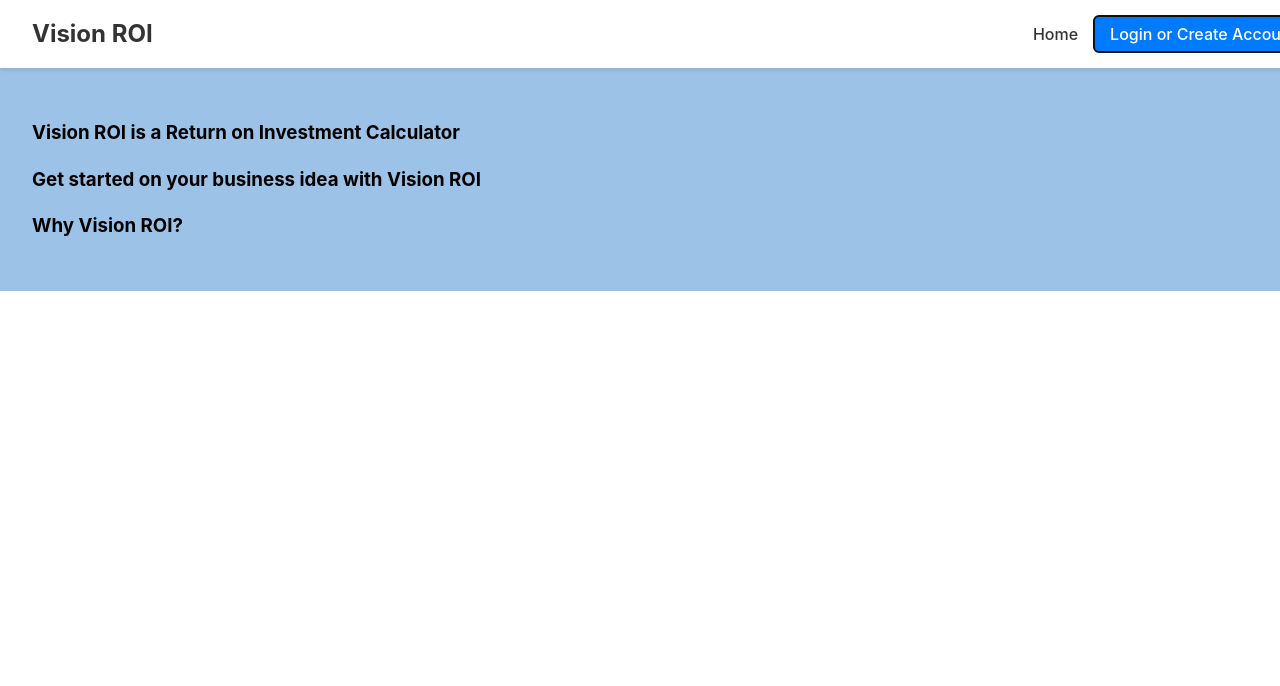
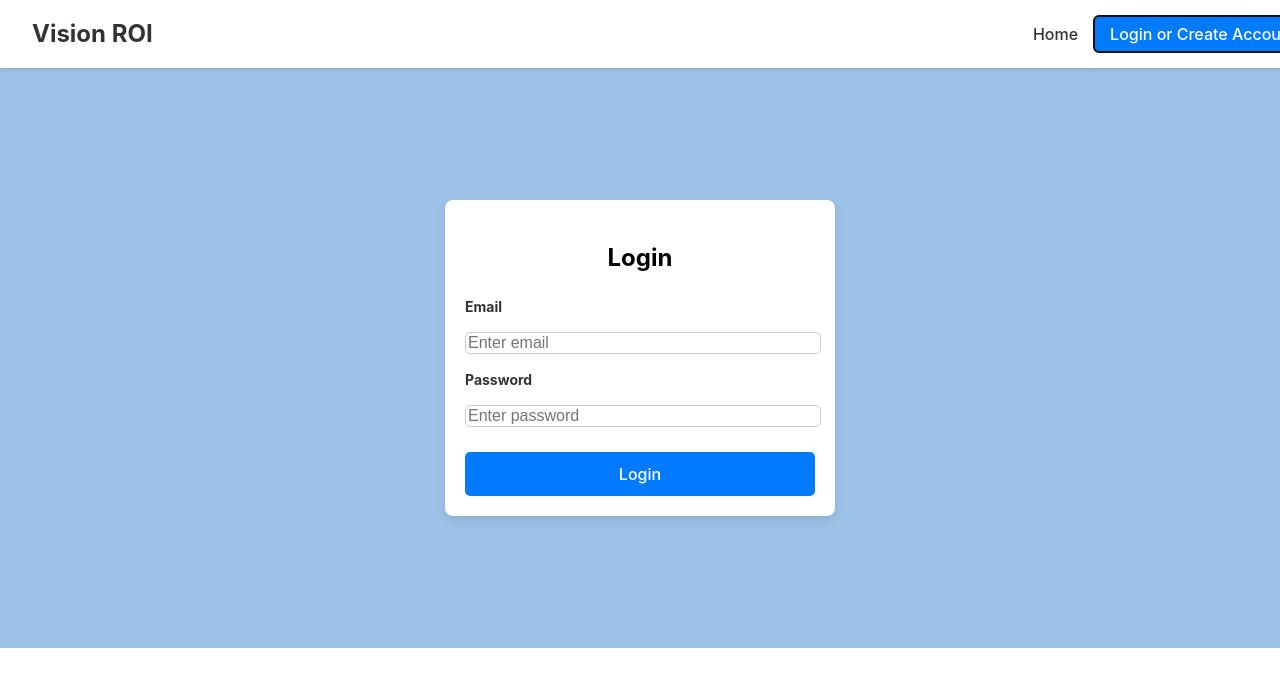
Before and after one commit to Bondella1/VisionROI, a React (Vite) app in the folder frontend/vision_roi/: page / in a window 1280 px wide. Both pictures are taken after a click on the button "Login or Create Account". Shown: the top 686 px of the page. Built offline with nearby package versions, Linux system fonts and the light colour scheme.

Commit message:
created login page and css

```diff
--- a/frontend/vision_roi/src/App.jsx
+++ b/frontend/vision_roi/src/App.jsx
@@ -2,14 +2,17 @@ import { useState } from 'react'
 import './App.css';
 import Home from './home';
 import NavBar from './navbar';
+import Login from './Login';
 
 const App = () => {
 
+  const [showLogin, setShowLogin] = useState(false);
+
   return (
     <div className="App">
-      <NavBar />
+      <NavBar onLoginClick={() => setShowLogin(true)} />
       <div className='content'>
-        <Home />
+        {showLogin ? <Login /> : <Home />}
       </div>
     </div>
 
--- a/frontend/vision_roi/src/Login.css
+++ b/frontend/vision_roi/src/Login.css
@@ -0,0 +1,63 @@
+/* Center the login form */
+.login {
+    max-width: 350px;
+    margin: 100px auto;
+    padding: 20px;
+    background: white;
+    border-radius: 8px;
+    box-shadow: 0px 4px 10px rgba(0, 0, 0, 0.1);
+    text-align: center;
+  }
+
+  /* Style for input fields */
+  .login input {
+    width: 100%;
+    /* padding: 10px; */
+    margin: 10px 0;
+    border: 1px solid #ccc;
+    border-radius: 5px;
+    font-size: 16px;
+    outline: none;
+    transition: border 0.3s ease;
+  }
+
+  /* Input focus effect */
+  .login input:focus {
+    border-color: #007bff;
+  }
+
+  /* Style for labels */
+  .login label {
+    display: block;
+    font-size: 14px;
+    font-weight: bold;
+    text-align: left;
+    margin: 5px 0;
+    color: #333;
+  }
+
+  /* Login button */
+  .login button {
+    width: 100%;
+    padding: 12px;
+    margin-top: 15px;
+    background: #007bff;
+    color: white;
+    font-size: 16px;
+    border: none;
+    border-radius: 5px;
+    cursor: pointer;
+    transition: background 0.3s ease;
+  }
+
+  /* Button hover effect */
+  .login button:hover {
+    background: #0056b3;
+  }
+
+  /* Responsive styling */
+  @media (max-width: 400px) {
+    .login {
+      max-width: 90%;
+    }
+  }
--- a/frontend/vision_roi/src/Login.jsx
+++ b/frontend/vision_roi/src/Login.jsx
@@ -1,10 +1,19 @@
+import "./Login.css";
 const Login = () => {
 
     return (
-      <div>
+      <div className="login">
+        <h2>Login</h2>
+        <label>Email</label>
+        <input type="email" placeholder="Enter email"/>
+
+        <label>Password</label>
+        <input type="password" placeholder="Enter password"/>
+
+        <button>Login</button>
 
       </div>
-    )
-  }
+    );
+  };
 
-  export default Login
+  export default Login;
--- a/frontend/vision_roi/src/navbar.jsx
+++ b/frontend/vision_roi/src/navbar.jsx
@@ -1,11 +1,11 @@
-const NavBar = () => {
+const NavBar = ({ onLoginClick }) => {
 
   return (
     <div className="navbar">
       <h1 className="navbar-title">Vision ROI</h1>
       <div className="navbar-links">
         <a href="/">Home</a>
-        <button className="login-button">Login or Create Account</button>
+        <button className="login-button" onClick={onLoginClick}>Login or Create Account</button>
       </div>
     </div>
   );
```
